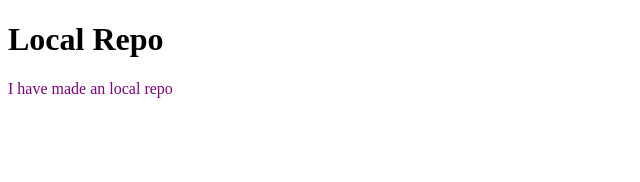
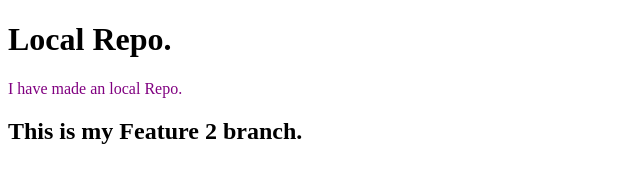
Before and after one commit to abad05adil12/local-repo, a plain HTML site: page index.html in a window 1280 px wide. Shown: the whole page, without its empty margins (0-640 px from the left). Drawn offline with Linux system fonts and the light colour scheme.

Commit message:
Add new feature

```diff
--- a/index.html
+++ b/index.html
@@ -7,7 +7,8 @@
     <link rel="stylesheet" href="style.css">
 </head>
 <body>
-    <h1>Local Repo</h1>
-    <p>I have made an local repo</p>
+    <h1>Local Repo.</h1>
+    <p>I have made an local Repo.</p>
+    <h2>This is my Feature 2 branch.</h2>
 </body>
 </html>
```
